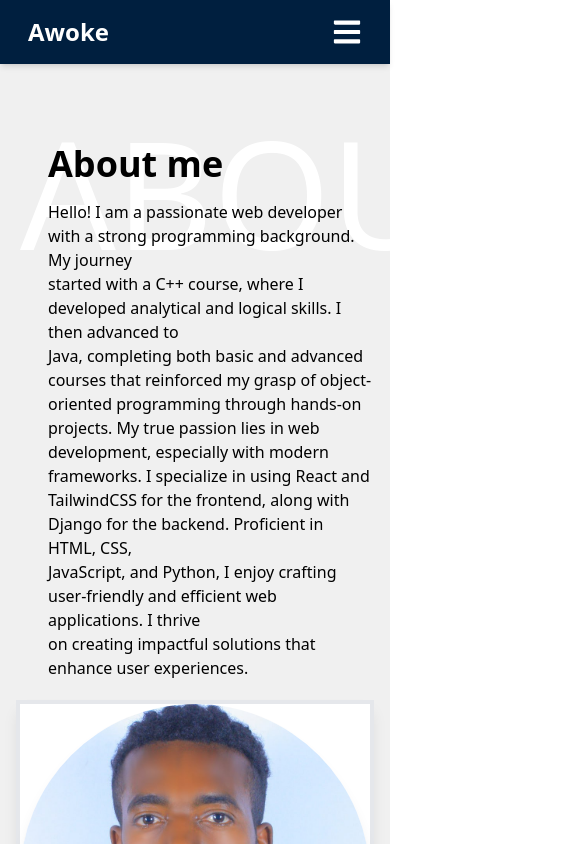
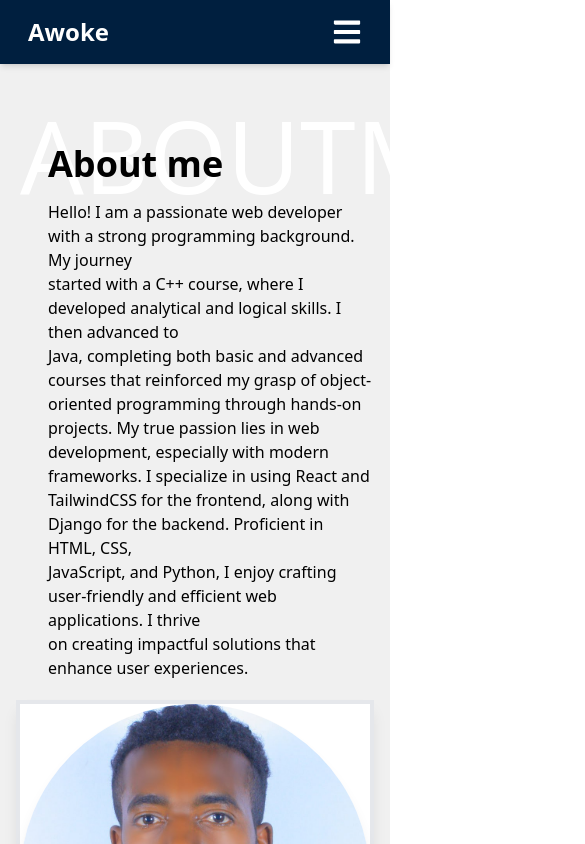
Before and after one commit to Awokeatanaw/my-portfolio, a React (Create React App) app in the folder frontend/my-app2/: page /aboutme in a window 390 px wide. Shown: the top 844 px of the page, 585 px wide, since content can reach past the window. Built offline with nearby package versions, Linux system fonts and the light colour scheme.

Commit message:
background text size changed

```diff
--- a/frontend/my-app2/src/component/aboutme.js
+++ b/frontend/my-app2/src/component/aboutme.js
@@ -3,7 +3,7 @@ import myImage from "../image/image1.jpg"; // Import your image
  function Aboutme() {
   return (
     <div className='ping-text bg-lightGray w-full md:flex md:justify-between md:space-x-4 p-4'>
-      <p className='c absolute md:text-[250px] text-[150px] text-white ml-1 mt-0 z-[-2]'>ABOUTME</p>
+      <p className='c absolute md:text-[250px] text-[100px] text-white ml-1 mt-0 z-[-2]'>ABOUTME</p>
       <div className='md:w-[64%]'>
 
       <p className='p1 text-4xl mt-16 md:ml-20 font-bold ml-8'>About me</p>
--- a/frontend/my-app2/src/component/home.js
+++ b/frontend/my-app2/src/component/home.js
@@ -3,7 +3,7 @@ import { Link } from 'react-router-dom';
  function Home() {
   return (
     <div className='ping-text bg-lightGray w-full'>
-        <p className='c absolute text-[150px] md:text-[250px] text-white md:ml-96 ml-1 mt-28 md:mt-20 z-[-2]'>HOME</p>
+        <p className='c absolute text-[100px] md:text-[250px] text-white md:ml-96 ml-1 mt-28 md:mt-20 z-[-2]'>HOME</p>
       <p className='text-5xl pt-28 ml-8 md:ml-20 font-bold'>Hello</p>
       <p className='text-5xl mt-5 ml-8 md:ml-20 font-bold'>I'm <strong className='text-teal-600'>Awoke</strong></p>
       <p className='text-2xl mt-4 ml-8 md:ml-20'>Web Developer</p>
```
